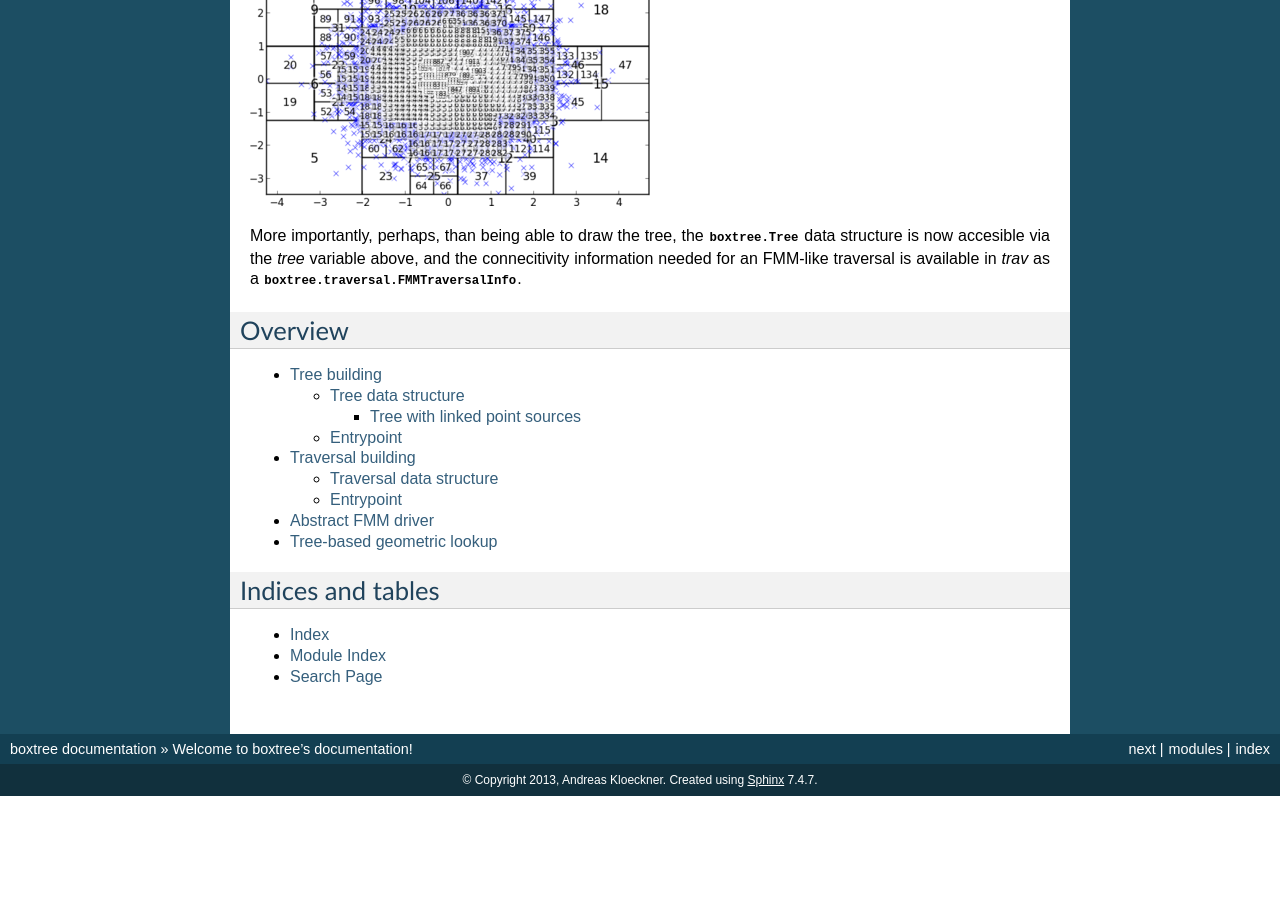
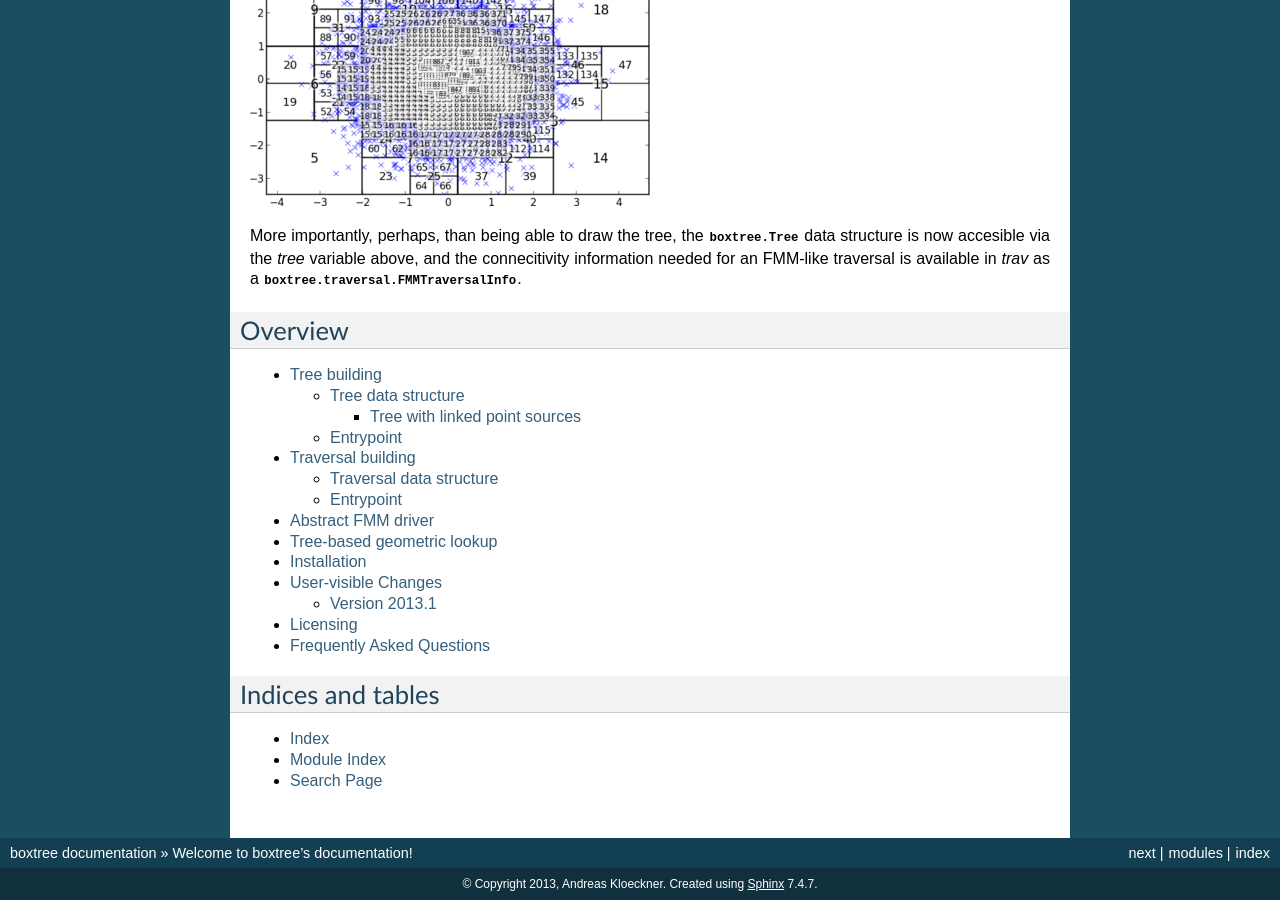
Before and after one commit to inducer/boxtree, a Sphinx documentation site: the page built from doc/index.rst, in a window 1280 px wide and 900 px high, scrolled down 648 px. Built offline with Sphinx 7.4.7, drawn with Linux system fonts in a browser that asks for light colours; formulas are drawn with MathJax 3; before the commit the page ends 1444 px from its top, so only the background shows below that; part of the change alters nothing that is shown.

Commit message:
Add meta info to docs.

```diff
--- a/doc/index.rst
+++ b/doc/index.rst
@@ -41,6 +41,7 @@ Overview
     :maxdepth: 3
 
     reference
+    misc
 
 Indices and tables
 ------------------
--- /dev/null
+++ b/doc/misc.rst
@@ -0,0 +1,58 @@
+Installation
+============
+
+Installation should require no more than the usual::
+
+    python setup.py install
+
+In addition, you need to have PyOpenCL installed. See the
+`PyOpenCL Wiki <http://wiki.tiker.net/PyOpenCL/Installation>`_
+for instructions.
+
+User-visible Changes
+====================
+
+Version 2013.1
+--------------
+.. note::
+
+    This version is currently under development. You can get snapshots from
+    PyOpenCL's `git repository <https://github.com/inducer/boxtree>`_
+
+* Initial release.
+
+.. _license:
+
+Licensing
+=========
+
+Boxtree is licensed to you under the MIT/X Consortium license:
+
+Copyright (c) 2012-13 Andreas Klöckner and Contributors.
+
+Permission is hereby granted, free of charge, to any person
+obtaining a copy of this software and associated documentation
+files (the "Software"), to deal in the Software without
+restriction, including without limitation the rights to use,
+copy, modify, merge, publish, distribute, sublicense, and/or sell
+copies of the Software, and to permit persons to whom the
+Software is furnished to do so, subject to the following
+conditions:
+
+The above copyright notice and this permission notice shall be
+included in all copies or substantial portions of the Software.
+
+THE SOFTWARE IS PROVIDED "AS IS", WITHOUT WARRANTY OF ANY KIND,
+EXPRESS OR IMPLIED, INCLUDING BUT NOT LIMITED TO THE WARRANTIES
+OF MERCHANTABILITY, FITNESS FOR A PARTICULAR PURPOSE AND
+NONINFRINGEMENT. IN NO EVENT SHALL THE AUTHORS OR COPYRIGHT
+HOLDERS BE LIABLE FOR ANY CLAIM, DAMAGES OR OTHER LIABILITY,
+WHETHER IN AN ACTION OF CONTRACT, TORT OR OTHERWISE, ARISING
+FROM, OUT OF OR IN CONNECTION WITH THE SOFTWARE OR THE USE OR
+OTHER DEALINGS IN THE SOFTWARE.
+
+Frequently Asked Questions
+==========================
+
+The FAQ is maintained collaboratively on the
+`Wiki FAQ page <http://wiki.tiker.net/Boxtree/FrequentlyAskedQuestions>`_.
```
